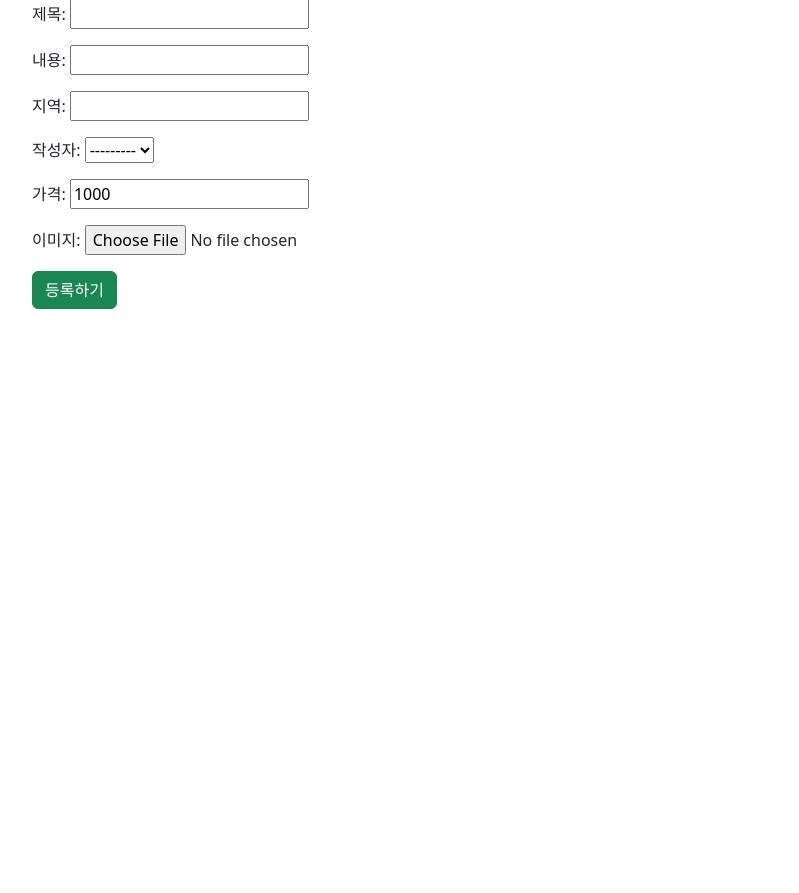
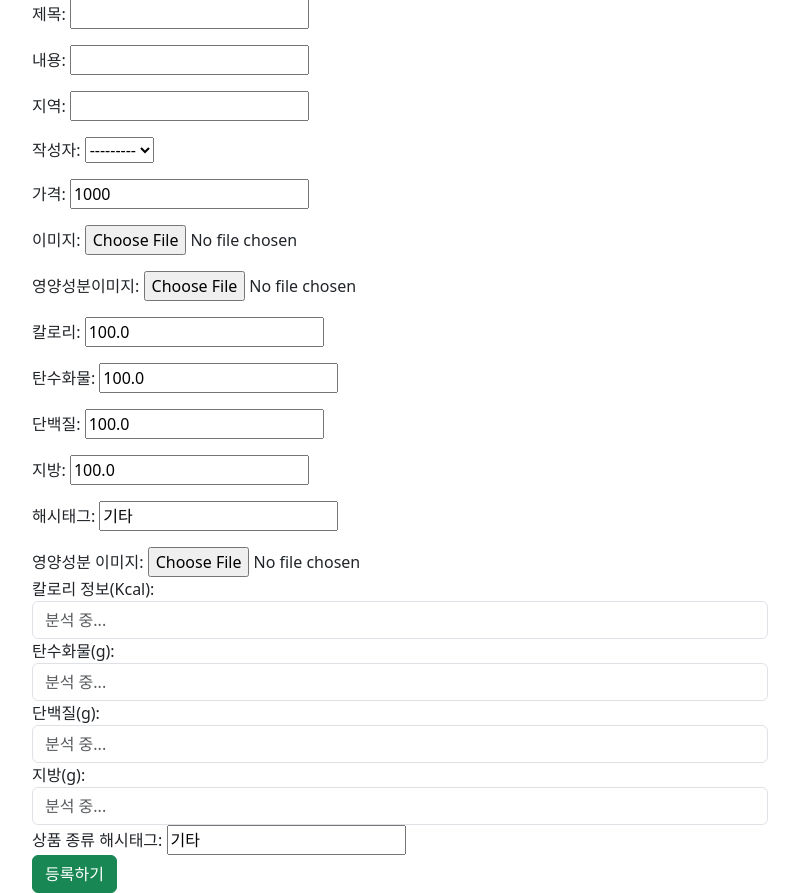
Before and after one commit to Pirogramming-24/Kang-SeungKu, a Django app: page /create in a window 1280 px wide. Shown: the part 186-1079 px from the top of the page, without its empty margins (240-1039 px from the left). Before the commit the page ends 495 px from the top, so only its background shows below. Run offline with Django 5.2, Linux system fonts and the light colour scheme.

Commit message:
models 일부 수정

```diff
--- a/appleMarket-v2/apps/posts/models.py
+++ b/appleMarket-v2/apps/posts/models.py
@@ -12,6 +12,12 @@ class Post(models.Model):
     created_at = models.DateTimeField('작성일', auto_now_add=True)
     updated_at = models.DateTimeField('수정일', null=True, blank=True)
     photo = models.ImageField('이미지', blank=True, upload_to='posts/%Y%m%d')
+    nutrition_img = models.ImageField('영양성분이미지', blank=True, upload_to='posts/%Y%m%d')
+    calorie = models.DecimalField('칼로리',default=100.0, max_digits=3, decimal_places=1)
+    carbo = models.DecimalField('탄수화물', default=100.0, max_digits=3, decimal_places=1)
+    protein = models.DecimalField('단백질', default=100.0,  max_digits=3, decimal_places=1)
+    fat = models.DecimalField('지방', default=100.0,  max_digits=3, decimal_places=1)
+    hashtag = models.CharField('해시태그', default='기타', max_length=20)
 
     def save(self, *args, **kwargs):
         if self.pk:  # 수정일 때에만 갱신
--- /dev/null
+++ b/appleMarket-v2/apps/posts/services/__init__.py
@@ -0,0 +1,2 @@
+# apps/posts/services/__init__.py
+from .ocr_service import perform_ocr
--- a/appleMarket-v2/templates/posts/create.html
+++ b/appleMarket-v2/templates/posts/create.html
@@ -12,6 +12,29 @@
 <form action="{% url 'posts:create' %}" method="POST" enctype="multipart/form-data">
     {% csrf_token %}
     {{ form.as_p }}
+    <div class="form-group">
+        <label>영양성분 이미지:</label>
+        {{ form.nutrition_img }} </div>
+
+    <div class="form-group">
+        <label>칼로리 정보(Kcal):</label>
+        <input type="text" name="calorie" id="id_calorie" placeholder="분석 중..." class="form-control">
+    </div>
+    <div class="form-group">
+        <label>탄수화물(g):</label>
+        <input type="text" name="carbo" id="id_carbo" placeholder="분석 중..." class="form-control">
+    </div>
+    <div class="form-group">
+        <label>단백질(g):</label>
+        <input type="text" name="protein" id="id_protein" placeholder="분석 중..." class="form-control">
+    </div>
+    <div class="form-group">
+        <label>지방(g):</label>
+        <input type="text" name="fat" id="id_fat" placeholder="분석 중..." class="form-control">
+    </div>
+    <div class="form-group">
+        <label>상품 종류 해시태그:</label> {{ form.hashtag }}
+    </div>
     <button class="btn btn-success">등록하기</button>
 </form>
 {% endblock %}
```
Also changed, not shown: appleMarket-v2/apps/posts/services/ocr_services.py (+40 -0 lines), appleMarket-v2/templates/posts/detail.html (+9 -0 lines), appleMarket-v2/apps/posts/migrations/0002_post_calorie_post_carbo_post_fat_post_hashtag_and_more.py (added).
